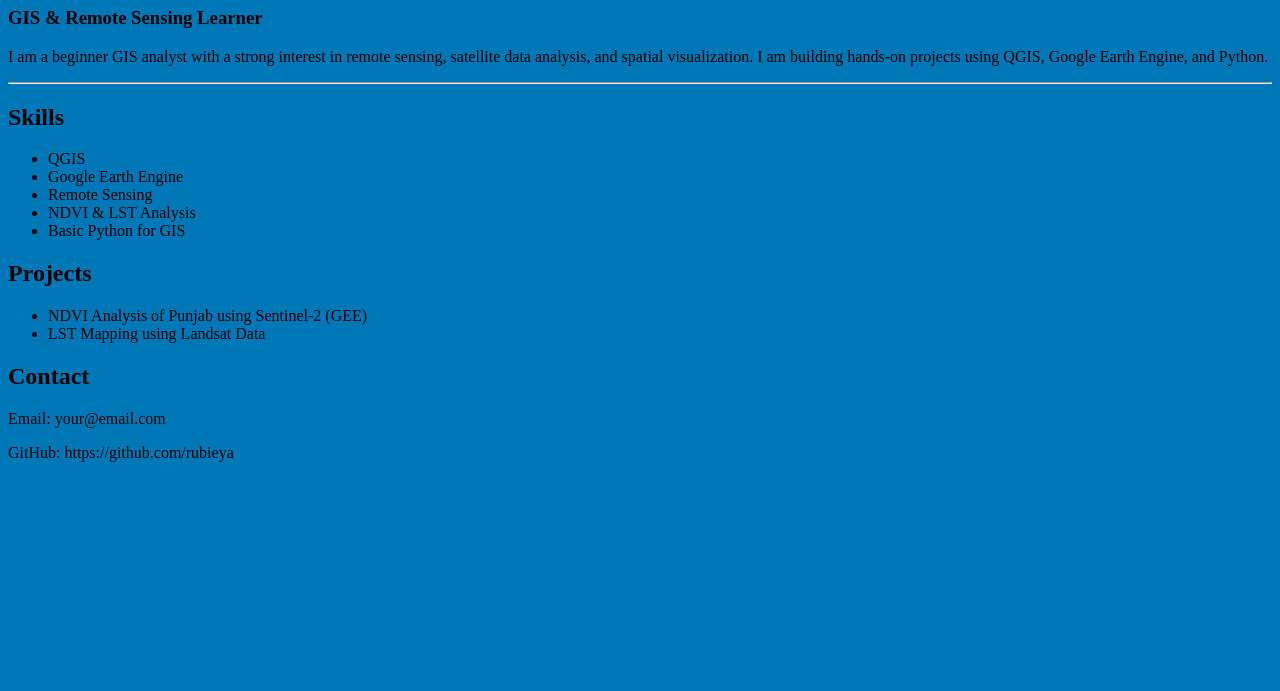
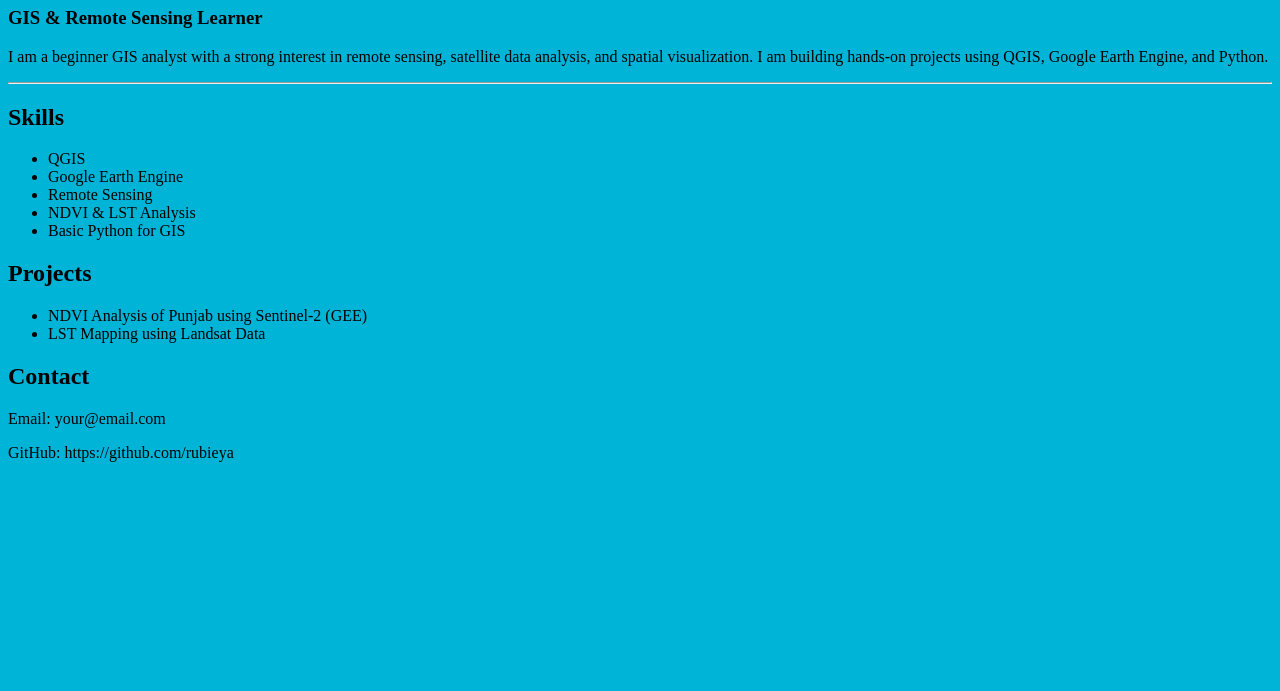
Before and after one commit to Rubieya/rubabarif.github.io, a plain HTML site: page index.html in a window 1280 px wide. Shown: the part 109-800 px from the top of the page. Drawn offline with Linux system fonts and the light colour scheme.

Commit message:
Update style.css

```diff
--- a/css/style.css
+++ b/css/style.css
@@ -1,3 +1,3 @@
 body {
-  background-color: #0077b6;
+  background-color: #00b4d8;
 }
```
